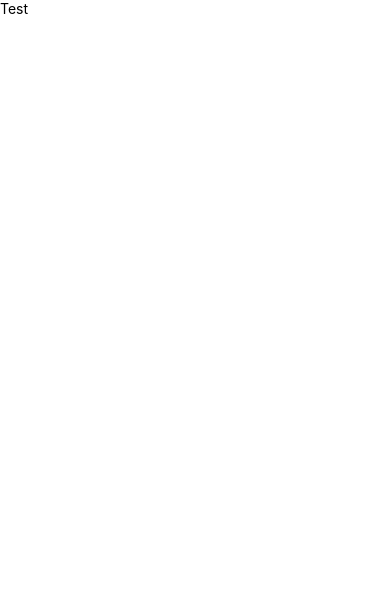
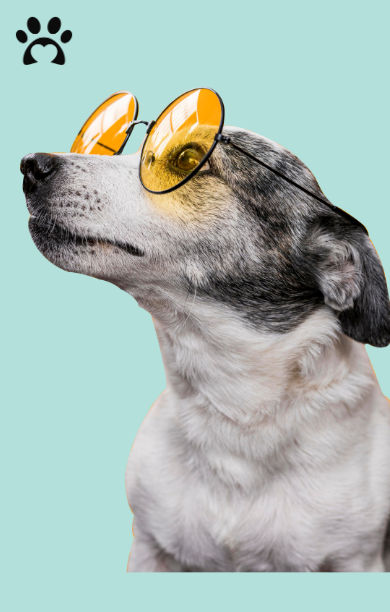
Before and after one commit to NikolVasileva/pet-food-shop-react-native, a React Native app: screen /Start in a window 390 px wide. Shown: the top 612 px of the page. Built offline with nearby package versions, Linux system fonts and the light colour scheme.

Commit message:
Add elements to start screen

```diff
--- a/src/App.js
+++ b/src/App.js
@@ -1,20 +1,16 @@
 import { NavigationContainer } from '@react-navigation/native';
 import { StatusBar } from 'expo-status-bar';
-import { StyleSheet, Text, View } from 'react-native';
+import { StyleSheet } from 'react-native';
 import RootNavigator from './navigator/RootNavigator';
-import { SafeAreaProvider, SafeAreaView } from 'react-native-safe-area-context';
+import { SafeAreaProvider } from 'react-native-safe-area-context';
 
 export default function App() {
   return (
     <SafeAreaProvider>
-      <SafeAreaView>
-
         <NavigationContainer>
-          <StatusBar />
+          <StatusBar style="auto" />
           <RootNavigator />
         </NavigationContainer>
-
-      </SafeAreaView>
     </SafeAreaProvider>
   );
 }
--- a/src/screens/StartScreen.jsx
+++ b/src/screens/StartScreen.jsx
@@ -1,11 +1,36 @@
-import { Text, View } from "react-native";
+import { Image, StyleSheet, Text, View } from "react-native";
+import { SafeAreaView } from "react-native-safe-area-context";
 
 export default function StartScreen() {
+
     return(
-        <View>
-            <Text>
-                Test
-            </Text>
-        </View>
+        <SafeAreaView style={styles.container}>
+            <View style={{margin: 15}}>
+                <Image source={require("../../assets/paw.png")}
+                style={{
+                    width: 58,
+                    height: 50,
+                }}/>
+            </View>
+            <View style={{
+                flex: 1,
+                alignItems: "flex-end",
+
+            }}>
+                <Image source={require("../../assets/Dog.png")}
+                style={{
+                    width: 370,
+                    height: 500,
+                    resizeMode: "contain",
+                }} />
+            </View>
+        </SafeAreaView>
     )
 }
+
+const styles = StyleSheet.create({
+    container: {
+        backgroundColor: "#B3E0DB",
+        flex: 1,
+    },
+})
```
Also changed, not shown: assets/Dog.png (added), assets/paw.png (added).
